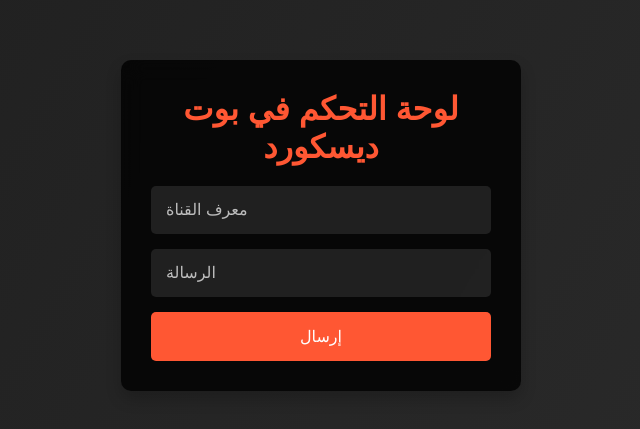
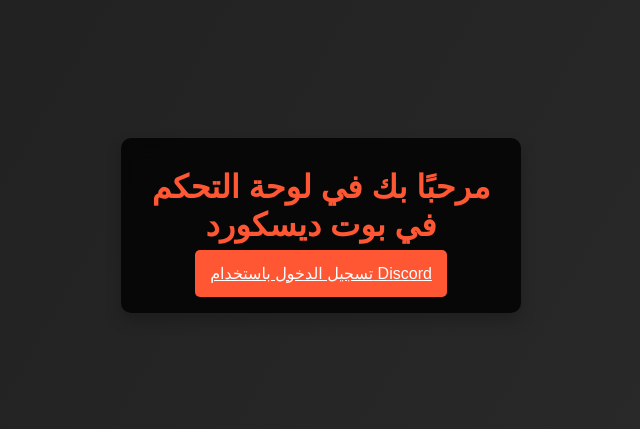
Before and after one commit to SAIFontop/SAIFontop.github.io, a plain HTML site: page index.html in a window 1280 px wide. Shown: the part 175-604 px from the top of the page, without its empty margins (319-959 px from the left). Drawn offline with Linux system fonts and the light colour scheme.

Commit message:
Update index.html

```diff
--- a/index.html
+++ b/index.html
@@ -4,25 +4,13 @@
     <meta charset="UTF-8">
     <meta http-equiv="X-UA-Compatible" content="IE=edge">
     <meta name="viewport" content="width=device-width, initial-scale=1.0">
-    <title>تحكم في بوت ديسكورد</title>
-    <!-- ربط ملف CSS -->
+    <title>لوحة التحكم في بوت ديسكورد</title>
     <link rel="stylesheet" href="styles.css">
 </head>
 <body>
     <div class="container">
-        <h1>لوحة التحكم في بوت ديسكورد</h1>
-        <form id="sendMessageForm" class="form">
-            <div class="input-container">
-                <input type="text" id="channelId" placeholder="معرف القناة" required>
-            </div>
-            <div class="input-container">
-                <input type="text" id="message" placeholder="الرسالة" required>
-            </div>
-            <button type="submit" class="btn">إرسال</button>
-        </form>
+        <h1>مرحبًا بك في لوحة التحكم في بوت ديسكورد</h1>
+        <a href="/auth/discord" class="btn">تسجيل الدخول باستخدام Discord</a>
     </div>
-
-    <!-- ربط ملف JavaScript -->
-    <script src="script.js"></script>
 </body>
 </html>
```
